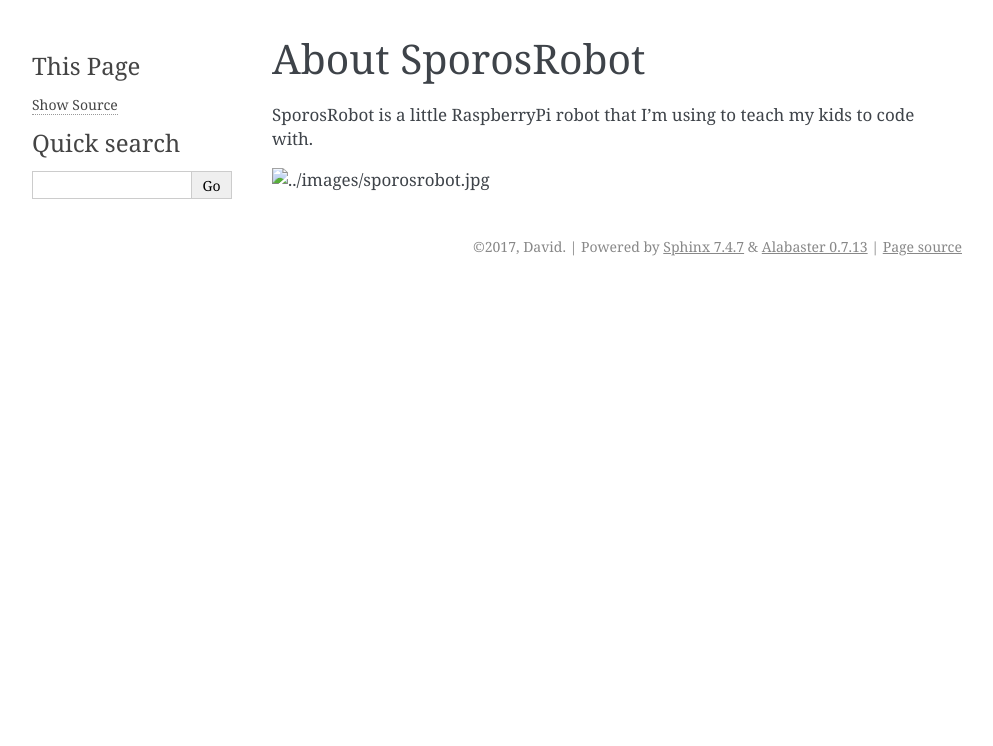
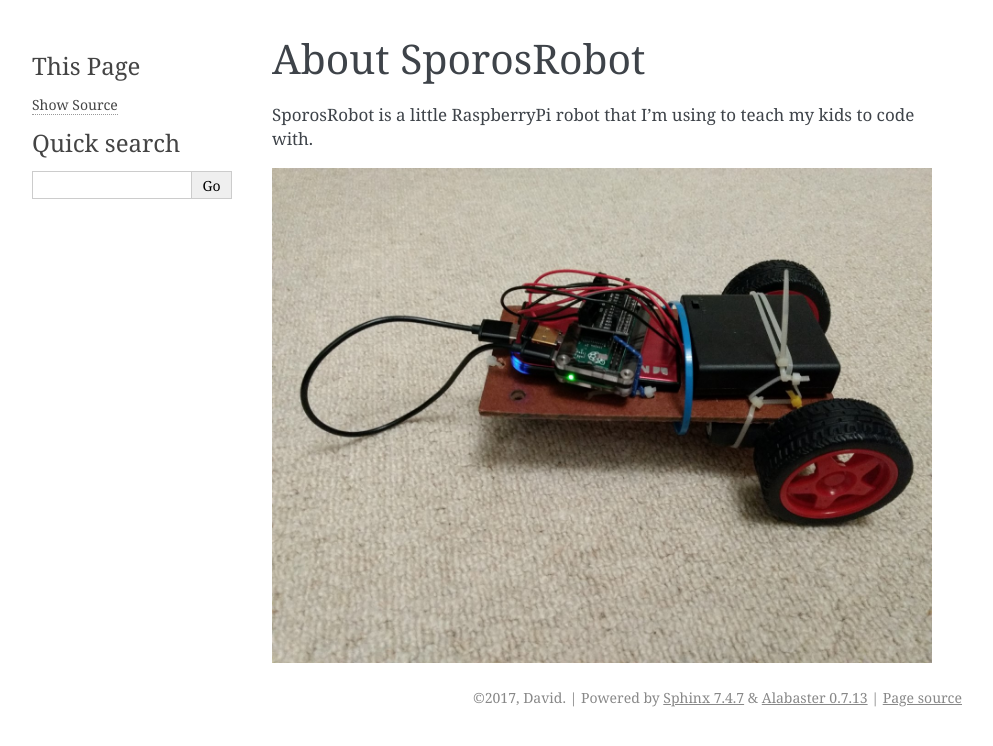
Before and after one commit to adlhancock/SporosRobot, a Sphinx documentation site: the page built from docs/about.rst, in a window 1280 px wide. Shown: the top 746 px of the page, without its empty margins (148-1141 px from the left). Built offline with Sphinx 7.4.7, drawn with Linux system fonts in a browser that asks for light colours.

Commit message:
got the image name right

```diff
--- a/docs/about.rst
+++ b/docs/about.rst
@@ -3,4 +3,4 @@ About SporosRobot
 
 SporosRobot is a little RaspberryPi robot that I'm using to teach my kids to code with.
 
-.. image:: ../images/sporosrobot.jpg
+.. image:: ../images/SporosRobot.jpg
```
